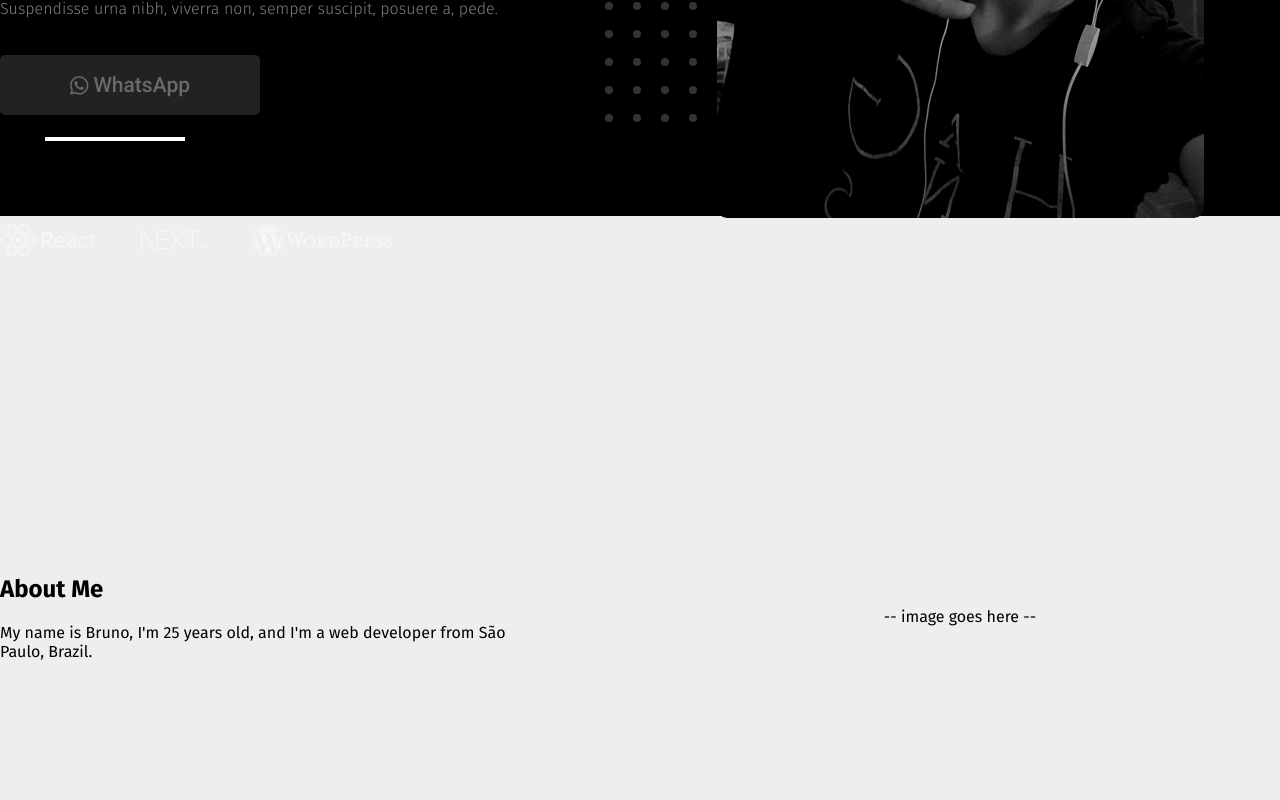
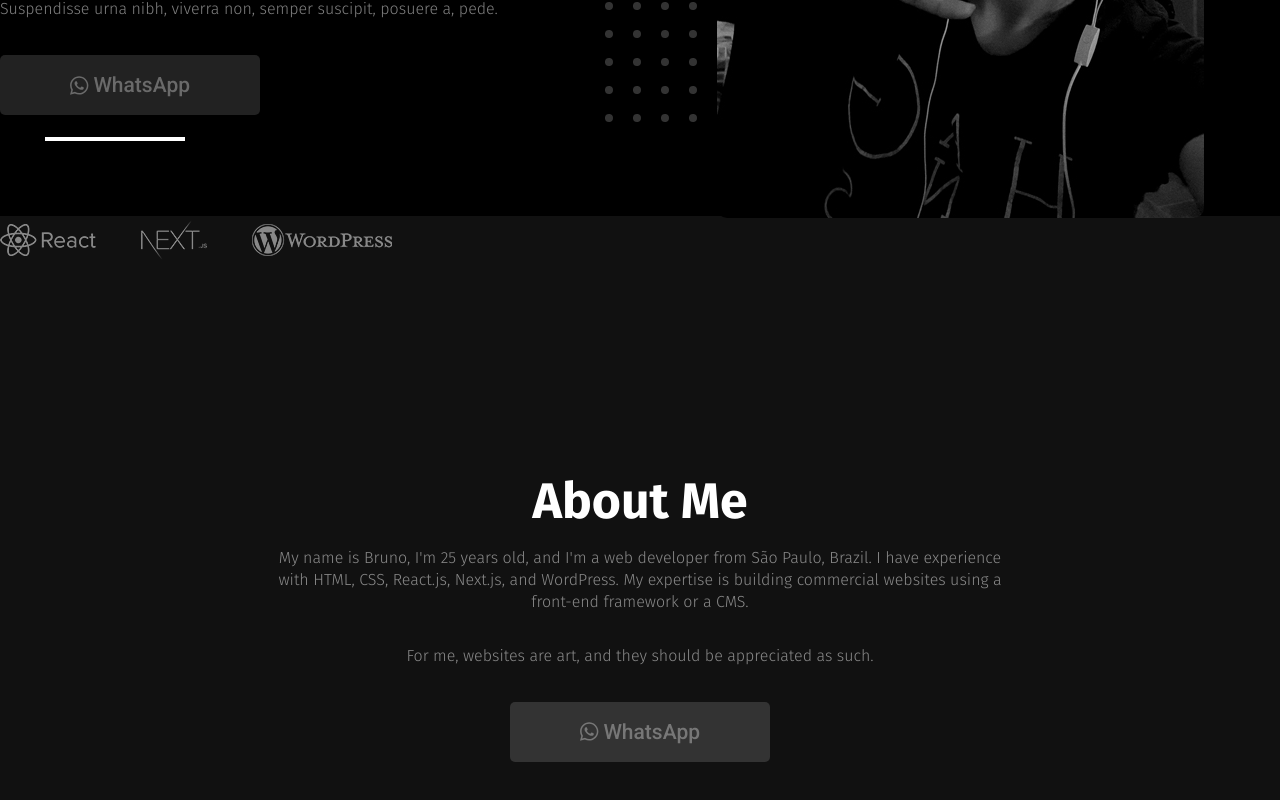
Before and after one commit to SirBruno/portfolio, a Next.js app: page / in a window 1280 px wide. Shown: the part 584-1384 px from the top of the page. Built offline with nearby package versions, Linux system fonts and the light colour scheme.

Commit message:
Added some more information.

```diff
--- a/pages/index.js
+++ b/pages/index.js
@@ -52,8 +52,8 @@ export default function Home() {
             <span className={styles.blackRectangle}></span>
           </main>
           <div className={styles.sectionRight}>
-            <div style={{width: '100%', height: '650px', position: 'relative'}}>
-                <Image className={styles.heroImage} src={heroImage} alt="Bruno Pereira" quality="100" layout='fill' objectFit='contain' />
+            <div style={{ width: '100%', height: '650px', position: 'relative' }}>
+              <Image className={styles.heroImage} src={heroImage} alt="Bruno Pereira" quality="100" layout='fill' objectFit='contain' />
             </div>
           </div>
         </section>
@@ -62,9 +62,11 @@ export default function Home() {
         <section>
           <div>
             <h2>About me</h2>
-            <p>{"My name is Bruno, I'm 25 years old, and I'm a web developer from São Paulo, Brazil."}</p>
+            <p>{"My name is Bruno, I'm 25 years old, and I'm a web developer from São Paulo, Brazil. I have experience with HTML, CSS, React.js, Next.js, and WordPress. My expertise is building commercial websites using a front-end framework or a CMS."}</p>
+            <p>For me, websites are art, and they should be appreciated as such.</p>
+            <br />
+            <a href="https://wa.me/5519971159735" target="_blank" rel="noreferrer" className={styles.contactCTA}><FontAwesomeIcon icon={faWhatsapp} /> WhatsApp</a>
           </div>
-          <div className={styles.sectionRight}>-- image goes here --</div>
         </section>
       </section>
     </div>
--- a/styles/Home.module.css
+++ b/styles/Home.module.css
@@ -104,13 +104,32 @@ a.heroCTA {
   transition: .3s;
 }
 
-a.heroCTA:hover {
+a.contactCTA {
+  width: 260px;
+  height: 60px;
+  background: #333;
+  border: none;
+  border-radius: 5px;
+  font-family: Roboto, 'sans-serif';
+  font-size: 21px;
+  color: #777;
+  display: flex;
+  align-items: center;
+  justify-content: center;
+  text-decoration: none;
+  z-index: 1;
+  position: relative;
+  transition: .3s;
+  margin: 0 auto;
+}
+
+a.heroCTA:hover, a.contactCTA:hover {
   transition: .3s;
   background: #25D366;
   color: #fff;
 }
 
-.heroCTA svg {
+.heroCTA svg, .contactCTA svg {
   margin-right: 5px;
 }
 
@@ -178,24 +197,44 @@ a.heroCTA:hover {
 }
 
 .two {
-  background: #eee;
+  background: #111;
   height: 100vh;
   display: grid;
+  color: #fff;
+  justify-content: center;
+}
+
+.two p {
+  opacity: .5;
+  max-width: 750px;
+  opacity: .5;
+  font-size: 16px;
+  z-index: 1;
+  position: relative;
+  line-height: 22px;
+  font-weight: 300;
 }
 
 .two > section {
-  display: grid;
-  align-items: center;
-  grid-template-columns: 1fr 1fr;
-  max-width: 1600px;
   width: 100%;
   margin: 0 auto;
+  vertical-align: middle;
 }
 
-.two p {
-  margin-right: 20%;
+.two > section div {
+  display: grid;
+  align-content: center;
+  height: 100vh;
+  padding: 100px;
+  box-sizing: border-box;
+  text-align: center;
+}
+
+.two > section div h2 {
+  font-size: 50px;
 }
 
 .two h1, .two h2, .two h3, .two h4, .two h5, .two h6 {
   text-transform: capitalize;
+  margin: 0;
 }
```
